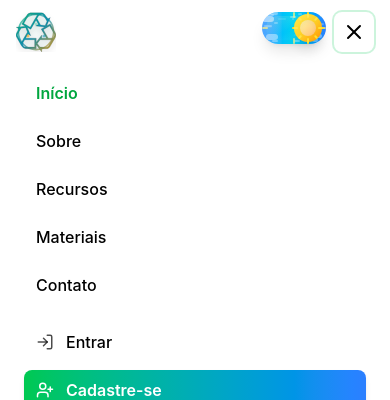
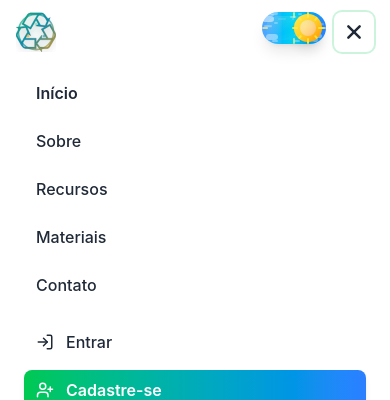
Before and after one commit to PedroBolson/Interface-Reciclagem, a React (Vite) app: page / in a window 390 px wide. Both pictures are taken after a click on the button 354 px from the left and 32 px from the top of the page. Shown: the top 400 px of the page. Built offline with nearby package versions, Linux system fonts and the light colour scheme.

Commit message:
Finishing header

```diff
--- a/src/components/layout/Header.tsx
+++ b/src/components/layout/Header.tsx
@@ -1,5 +1,5 @@
 import { useState, useEffect } from 'react'
-import { Menu, X, ChevronUp, LogIn, UserPlus } from 'lucide-react'
+import { ChevronUp, LogIn, UserPlus } from 'lucide-react'
 import { Link } from 'react-router-dom'
 import ThemeToggle from '../ui/ThemeToggle'
 
@@ -235,9 +235,50 @@ const Header = ({ darkMode, toggleDarkMode }: HeaderProps) => {
                                     {/* Background */}
                                     <div className="absolute inset-0 rounded-lg bg-white/10 dark:bg-white/5 opacity-0 group-hover:opacity-100 transition-opacity duration-300 backdrop-blur-sm"></div>
 
-                                    {/* Icon */}
-                                    <div className="relative text-black dark:text-white group-hover:text-green-600 dark:group-hover:text-green-400 transition-colors duration-300">
-                                        {isMenuOpen ? <X size={24} /> : <Menu size={24} />}
+                                    {/* Animated Menu Icon */}
+                                    <div className="relative group-hover:text-green-600 dark:group-hover:text-green-400 transition-colors duration-300">
+                                        <svg
+                                            className="w-6 h-6"
+                                            viewBox="0 0 24 24"
+                                            fill="none"
+                                            xmlns="http://www.w3.org/2000/svg"
+                                        >
+                                            {/* Primeira barra */}
+                                            <line
+                                                x1="4"
+                                                y1="8"
+                                                x2="20"
+                                                y2="8"
+                                                stroke="currentColor"
+                                                strokeWidth="2.5"
+                                                strokeLinecap="round"
+                                                className={`transform transition-transform duration-300 ease-in-out origin-center ${isMenuOpen ? 'translate-y-1 rotate-45' : 'translate-y-0 rotate-0'}`}
+                                                style={{ transformBox: 'fill-box', transformOrigin: 'center center' }}
+                                            />
+
+                                            {/* Segunda barra */}
+                                            <line
+                                                x1="4"
+                                                y1="16"
+                                                x2="20"
+                                                y2="16"
+                                                stroke="currentColor"
+                                                strokeWidth="2.5"
+                                                strokeLinecap="round"
+                                                className={`transform transition-transform duration-300 ease-in-out origin-center ${isMenuOpen ? '-translate-y-1 -rotate-45' : 'translate-y-0 rotate-0'}`}
+                                                style={{ transformBox: 'fill-box', transformOrigin: 'center center' }}
+                                            />
+                                        </svg>
+
+                                        {/* Partículas de energia ao abrir/fechar */}
+                                        {isMenuOpen && (
+                                            <>
+                                                <div className="absolute top-0 left-0 w-1 h-1 bg-green-400 rounded-full animate-menu-particle-1"></div>
+                                                <div className="absolute top-0 right-0 w-1 h-1 bg-blue-400 rounded-full animate-menu-particle-2"></div>
+                                                <div className="absolute bottom-0 left-0 w-0.5 h-0.5 bg-emerald-400 rounded-full animate-menu-particle-3"></div>
+                                                <div className="absolute bottom-0 right-0 w-0.5 h-0.5 bg-cyan-400 rounded-full animate-menu-particle-4"></div>
+                                            </>
+                                        )}
                                     </div>
                                 </button>
                             </div>
@@ -263,8 +304,8 @@ const Header = ({ darkMode, toggleDarkMode }: HeaderProps) => {
 
                                         {/* Text */}
                                         <span className={`relative transition-colors duration-300 ${activeSection === item.id
-                                            ? 'text-green-600 dark:text-green-400 font-semibold'
-                                            : 'text-black dark:text-white group-hover:text-green-600 dark:group-hover:text-green-400'
+                                            ? 'font-semibold'
+                                            : 'group-hover:text-green-600 dark:group-hover:text-green-400'
                                             }`}>
                                             {item.name}
                                         </span>
@@ -283,8 +324,8 @@ const Header = ({ darkMode, toggleDarkMode }: HeaderProps) => {
                                         <div className="absolute inset-0 rounded-lg bg-white/10 dark:bg-white/5 opacity-0 group-hover:opacity-100 transition-opacity duration-300 backdrop-blur-sm"></div>
 
                                         {/* Content */}
-                                        <LogIn size={18} className="relative text-black/70 dark:text-white/70 group-hover:text-blue-600 dark:group-hover:text-blue-400 transition-colors duration-300" />
-                                        <span className="relative text-black dark:text-white group-hover:text-blue-600 dark:group-hover:text-blue-400 transition-colors duration-300">
+                                        <LogIn size={18} className="relative group-hover:text-blue-600 dark:group-hover:text-blue-400 transition-colors duration-300" />
+                                        <span className="relative group-hover:text-blue-600 dark:group-hover:text-blue-400 transition-colors duration-300">
                                             Entrar
                                         </span>
                                     </Link>
@@ -323,6 +364,93 @@ const Header = ({ darkMode, toggleDarkMode }: HeaderProps) => {
                     <ChevronUp size={24} className="relative transform group-hover:-translate-y-0.5 transition-transform duration-300" />
                 </button>
             )}
+
+            {/* Estilos customizados para as animações do menu */}
+            <style>{`
+                @keyframes menu-particle-1 {
+                    0% {
+                        transform: translate(0, 0) scale(0);
+                        opacity: 0;
+                    }
+                    20% {
+                        transform: translate(0, 0) scale(1);
+                        opacity: 1;
+                    }
+                    100% {
+                        transform: translate(-8px, -8px) scale(0);
+                        opacity: 0;
+                    }
+                }
+
+                @keyframes menu-particle-2 {
+                    0% {
+                        transform: translate(0, 0) scale(0);
+                        opacity: 0;
+                    }
+                    25% {
+                        transform: translate(0, 0) scale(1);
+                        opacity: 1;
+                    }
+                    100% {
+                        transform: translate(8px, -8px) scale(0);
+                        opacity: 0;
+                    }
+                }
+
+                @keyframes menu-particle-3 {
+                    0% {
+                        transform: translate(0, 0) scale(0);
+                        opacity: 0;
+                    }
+                    30% {
+                        transform: translate(0, 0) scale(1);
+                        opacity: 1;
+                    }
+                    100% {
+                        transform: translate(-6px, 8px) scale(0);
+                        opacity: 0;
+                    }
+                }
+
+                @keyframes menu-particle-4 {
+                    0% {
+                        transform: translate(0, 0) scale(0);
+                        opacity: 0;
+                    }
+                    35% {
+                        transform: translate(0, 0) scale(1);
+                        opacity: 1;
+                    }
+                    100% {
+                        transform: translate(6px, 8px) scale(0);
+                        opacity: 0;
+                    }
+                }
+
+                .animate-menu-particle-1 {
+                    animation: menu-particle-1 0.8s ease-out forwards;
+                }
+
+                .animate-menu-particle-2 {
+                    animation: menu-particle-2 0.8s ease-out forwards;
+                    animation-delay: 0.1s;
+                }
+
+                .animate-menu-particle-3 {
+                    animation: menu-particle-3 0.8s ease-out forwards;
+                    animation-delay: 0.2s;
+                }
+
+                .animate-menu-particle-4 {
+                    animation: menu-particle-4 0.8s ease-out forwards;
+                    animation-delay: 0.3s;
+                }
+
+                /* Efeito de glow sutil no hover */}
+                .group:hover svg line {
+                    filter: drop-shadow(0 0 2px currentColor);
+                }
+            `}</style>
         </>
     )
 }
```
